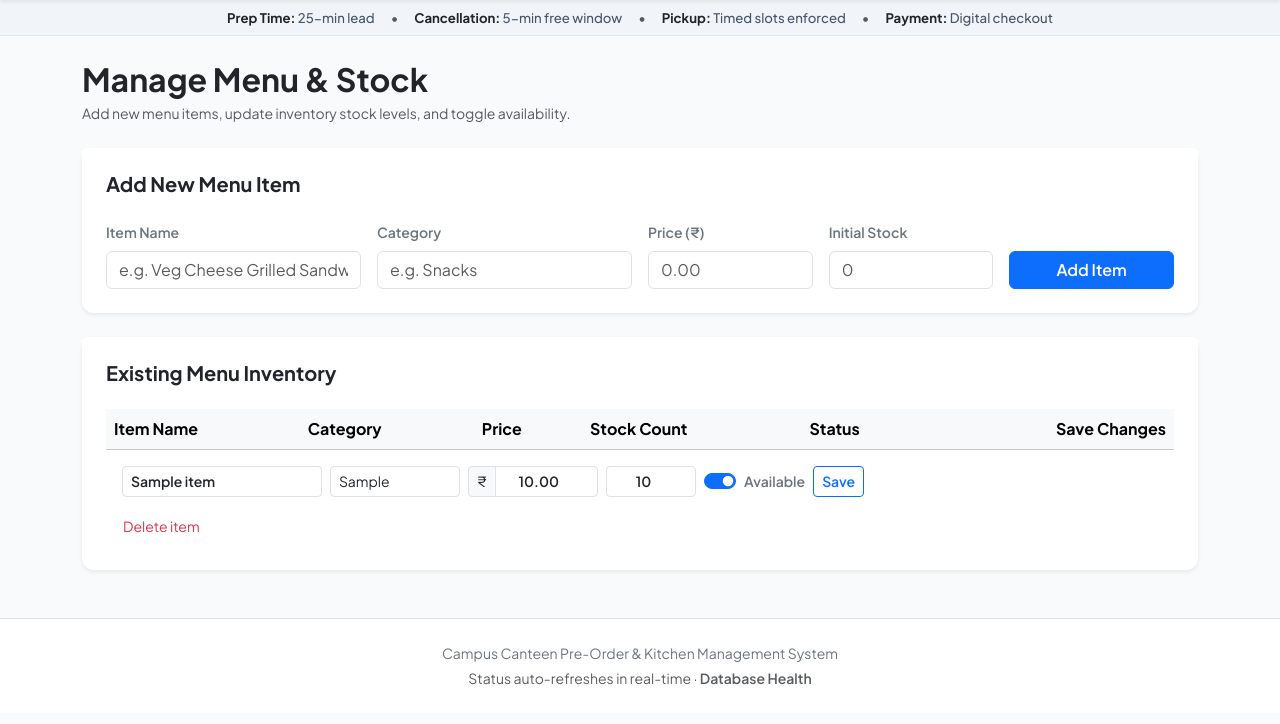
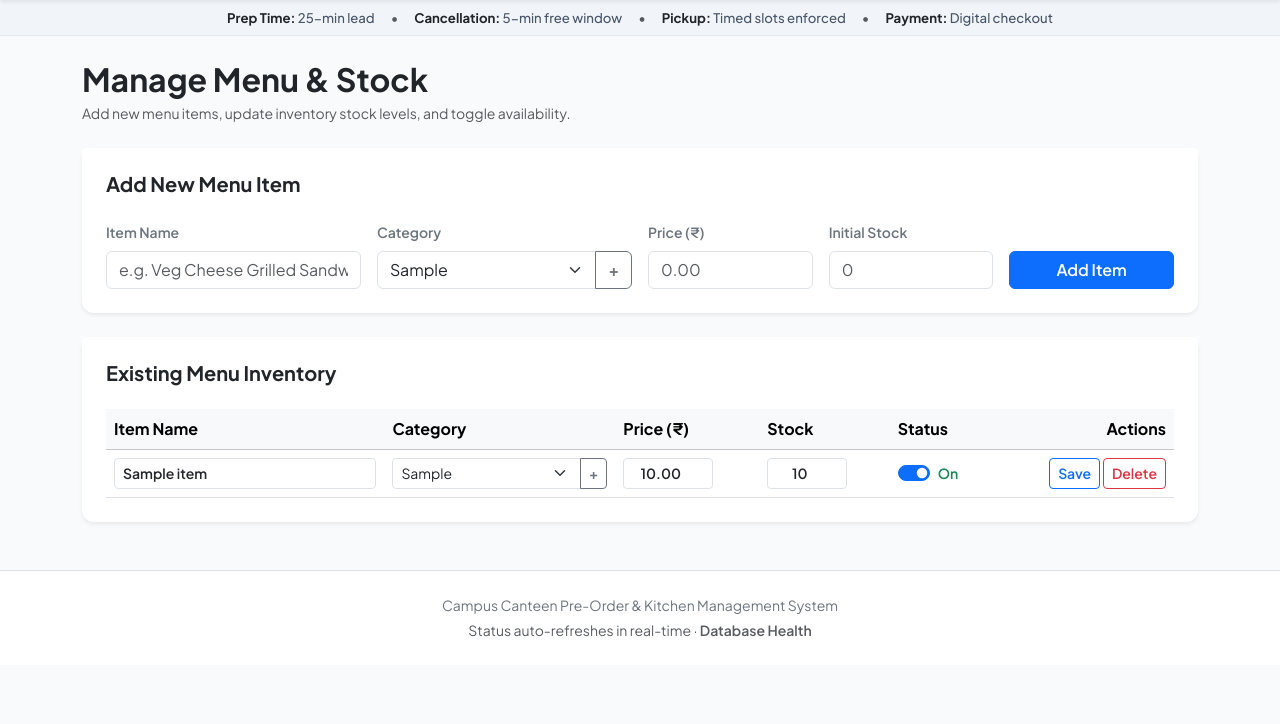
Before and after one commit to Himanshu2ht/CPOMS, a Flask app: page /admin/menu in a window 1280 px wide. Shown: the part 63-787 px from the top of the page. Run offline with Flask 3, Linux system fonts and the light colour scheme; a user stored in the database is signed in; tables that the repository leaves empty hold one stand-in row (values such as "Sample post"); some libraries are stand-ins or nearby versions.

Commit message:
users role sections, menu table layout+category dropdown+add, countdown banner kept

```diff
--- a/app/routes/admin.py
+++ b/app/routes/admin.py
@@ -61,7 +61,11 @@ def menu():
             db.session.commit()
             flash("Menu item added.", "success")
         return redirect(url_for("admin.menu"))
-    return render_template("admin/menu.html", items=MenuItem.query.order_by(MenuItem.category, MenuItem.name).all())
+    cats = [r[0] for r in db.session.query(MenuItem.category)
+            .distinct().order_by(MenuItem.category).all()] or ["Snacks"]
+    return render_template("admin/menu.html",
+                           items=MenuItem.query.order_by(MenuItem.category, MenuItem.name).all(),
+                           categories=cats)
 
 
 @bp.post("/menu/<int:item_id>/update")
--- a/app/static/js/app.js
+++ b/app/static/js/app.js
@@ -1,6 +1,8 @@
 // Client helpers: alerts, double-submit guard, live polling (real-time updates).
 document.addEventListener("DOMContentLoaded", () => {
+  // auto-dismiss flash alerts, but NEVER countdown banners (role=timer / data-keep).
   setTimeout(() => document.querySelectorAll(".alert").forEach(a => {
+    if (a.hasAttribute("data-keep") || a.querySelector("[data-countdown-to]")) return;
     if (window.bootstrap) bootstrap.Alert.getOrCreateInstance(a).close();
   }), 6000);
   document.querySelectorAll("form").forEach(f => f.addEventListener("submit", () => {
@@ -17,7 +19,28 @@ document.addEventListener("DOMContentLoaded", () => {
       });
     });
   }
-  // live countdowns: any [data-countdown-to="<ISO>"] ticks every second.
+  // "＋ add category": reveal the inline input next to the dropdown.
+  document.querySelectorAll("[data-add-category]").forEach(btn => {
+    btn.addEventListener("click", () => {
+      const scope = btn.closest("[data-category-form]") || btn.closest("tr") || document;
+      const input = scope.querySelector("[data-new-category]");
+      if (input) { input.classList.toggle("d-none"); input.focus(); }
+    });
+  });
+  // On submit, a filled new-category input becomes the selected option.
+  document.addEventListener("submit", (e) => {
+    const form = e.target;
+    const scope = form.hasAttribute("data-category-form") ? form
+      : (form.closest("[data-category-form]") || (form.id && form.id.startsWith("edit-") ? form.closest("tr") : null));
+    if (!scope) return;
+    const sel = scope.querySelector("[data-category-select]");
+    const ni = scope.querySelector("[data-new-category]");
+    if (sel && ni && ni.value.trim()) {
+      const v = ni.value.trim();
+      if (![...sel.options].some(o => o.value === v)) sel.add(new Option(v, v));
+      sel.value = v;
+    }
+  });
   // "Slot starts in 12:34" -> "Slot started — mark READY / pickup now".
   // With data-grace-minutes (READY orders) it counts the pickup window instead.
   const fmt = (ms) => {
--- a/app/templates/admin/menu.html
+++ b/app/templates/admin/menu.html
@@ -12,14 +12,20 @@
     <h5 class="fw-bold mb-0">Add New Menu Item</h5>
   </div>
   <div class="card-body p-4">
-    <form method="post" class="row g-3">{{ csrf() }}
+    <form method="post" class="row g-3" data-category-form>{{ csrf() }}
       <div class="col-md-3">
         <label class="form-label small fw-semibold text-secondary">Item Name</label>
         <input name="name" class="form-control" placeholder="e.g. Veg Cheese Grilled Sandwich" required>
       </div>
       <div class="col-md-3">
         <label class="form-label small fw-semibold text-secondary">Category</label>
-        <input name="category" class="form-control" placeholder="e.g. Snacks">
+        <div class="input-group">
+          <select name="category" class="form-select" data-category-select>
+            {% for c in categories %}<option value="{{ c }}">{{ c }}</option>{% endfor %}
+          </select>
+          <button type="button" class="btn btn-outline-secondary fw-bold" data-add-category title="Add a new category">+</button>
+        </div>
+        <input class="form-control mt-2 d-none" data-new-category placeholder="Type new category, then Add Item">
       </div>
       <div class="col-md-2">
         <label class="form-label small fw-semibold text-secondary">Price (&#8377;)</label>
@@ -45,38 +51,61 @@
       <table class="table align-middle mb-0">
         <thead class="table-light">
           <tr>
-            <th>Item Name</th>
-            <th>Category</th>
-            <th>Price</th>
-            <th>Stock Count</th>
+            <th style="min-width:170px">Item Name</th>
+            <th style="min-width:170px">Category</th>
+            <th>Price (&#8377;)</th>
+            <th>Stock</th>
             <th>Status</th>
-            <th class="text-end">Save Changes</th>
+            <th class="text-end">Actions</th>
           </tr>
         </thead>
         <tbody>
         {% for i in items %}
-          <tr>
-            <td colspan="6" class="p-0 border-0">
-              <form method="post" action="{{ url_for('admin.update_item', item_id=i.id) }}" class="d-flex align-items-center gap-2 flex-wrap p-3 mb-0">{{ csrf() }}
+          <tr data-category-form>
+            <td>
               {% if current_user.role == 'admin' %}
-                  <input name="name" value="{{ i.name }}" class="form-control form-control-sm fw-semibold" style="max-width:200px" required title="Item name">
-                  <input name="category" value="{{ i.category }}" class="form-control form-control-sm" style="max-width:130px" title="Category">
-                  <div class="input-group input-group-sm" style="max-width:130px"><span class="input-group-text">&#8377;</span><input name="price" type="number" step="0.01" min="0.01" value="{{ '%.2f'|format(i.price) }}" class="form-control text-center fw-semibold" title="Price"></div>
+                <input name="name" form="edit-{{ i.id }}" value="{{ i.name }}" class="form-control form-control-sm fw-semibold" required>
               {% else %}
-                  <span class="fw-bold text-dark" style="min-width:160px">{{ i.name }}</span>
+                <span class="fw-bold text-dark">{{ i.name }}</span>
+              {% endif %}
+            </td>
+            <td>
+              {% if current_user.role == 'admin' %}
+                <div class="input-group input-group-sm">
+                  <select name="category" form="edit-{{ i.id }}" class="form-select" data-category-select>
+                    {% for c in categories %}<option value="{{ c }}" {{ 'selected' if c == i.category }}>{{ c }}</option>{% endfor %}
+                    {% if i.category not in categories %}<option value="{{ i.category }}" selected>{{ i.category }}</option>{% endif %}
+                  </select>
+                  <button type="button" class="btn btn-outline-secondary fw-bold" data-add-category title="Add a new category">+</button>
+                </div>
+                <input class="form-control form-control-sm mt-1 d-none" data-new-category placeholder="New category…">
+              {% else %}
                 <span class="badge bg-light text-dark border px-2 py-1">{{ i.category }}</span>
+              {% endif %}
+            </td>
+            <td>
+              {% if current_user.role == 'admin' %}
+                <input name="price" form="edit-{{ i.id }}" type="number" step="0.01" min="0.01" value="{{ '%.2f'|format(i.price) }}" class="form-control form-control-sm text-center fw-semibold" style="width:90px">
+              {% else %}
                 <span class="fw-semibold text-dark">&#8377;{{ '%.2f'|format(i.price) }}</span>
               {% endif %}
-                <input name="stock" type="number" min="0" value="{{ i.stock }}" class="form-control form-control-sm text-center fw-semibold" style="width: 90px;" title="Stock count">
+            </td>
+            <td>
+              <input name="stock" form="edit-{{ i.id }}" type="number" min="0" value="{{ i.stock }}" class="form-control form-control-sm text-center fw-semibold {{ 'border-danger' if i.stock <= 5 }}" style="width:80px" title="Units in stock">
+            </td>
+            <td>
               <div class="form-check form-switch mb-0">
-                  <input type="checkbox" name="is_available" class="form-check-input" id="avail-{{ i.id }}" {{ 'checked' if i.is_available }}>
-                  <label class="form-check-label small fw-semibold text-secondary" for="avail-{{ i.id }}">Available</label>
+                <input type="checkbox" name="is_available" form="edit-{{ i.id }}" class="form-check-input" id="avail-{{ i.id }}" {{ 'checked' if i.is_available }}>
+                <label class="form-check-label small fw-semibold {{ 'text-success' if i.is_available else 'text-danger' }}" for="avail-{{ i.id }}">{{ 'On' if i.is_available else 'Off' }}</label>
               </div>
+            </td>
+            <td class="text-end text-nowrap">
+              <form id="edit-{{ i.id }}" method="post" action="{{ url_for('admin.update_item', item_id=i.id) }}" class="d-inline">{{ csrf() }}
                 <button class="btn btn-sm btn-outline-primary fw-semibold">Save</button>
               </form>
               {% if current_user.role == 'admin' %}
-              <form method="post" action="{{ url_for('admin.delete_item', item_id=i.id) }}" class="px-3 pb-2 mb-0" onsubmit="return confirm('Delete {{ i.name }}?')">{{ csrf() }}
-                <button class="btn btn-sm btn-link text-danger text-decoration-none p-0 small">Delete item</button>
+              <form method="post" action="{{ url_for('admin.delete_item', item_id=i.id) }}" class="d-inline" onsubmit="return confirm('Delete {{ i.name }}?')">{{ csrf() }}
+                <button class="btn btn-sm btn-outline-danger fw-semibold">Delete</button>
               </form>
               {% endif %}
             </td>
--- a/app/templates/orders/detail.html
+++ b/app/templates/orders/detail.html
@@ -16,7 +16,7 @@
     {% set seq = ['PAID','PREPARING','READY','COLLECTED'] %}
     {% if order.status.value in seq or order.status.value in ('PENDING_PAYMENT',) %}
       {% if order.slot and order.status.value in ('PAID','PREPARING','READY') %}
-      <div class="alert alert-info border-0 shadow-sm d-flex justify-content-between align-items-center flex-wrap gap-2" role="timer">
+      <div class="alert alert-info border-0 shadow-sm d-flex justify-content-between align-items-center flex-wrap gap-2" role="timer" data-keep>
         <span>⏱️ Slot starts <strong>{{ order.slot.start_time.strftime('%I:%M %p') }}</strong> ·
         kitchen marks <strong>READY after the slot starts</strong>.</span>
         <span class="badge bg-dark fs-6" data-countdown-to="{{ order.slot.start_time.isoformat() }}"
```
Also changed, not shown: app/templates/admin/users.html (+16 -7 lines). Lines whose indentation alone changed are shown as unchanged.
